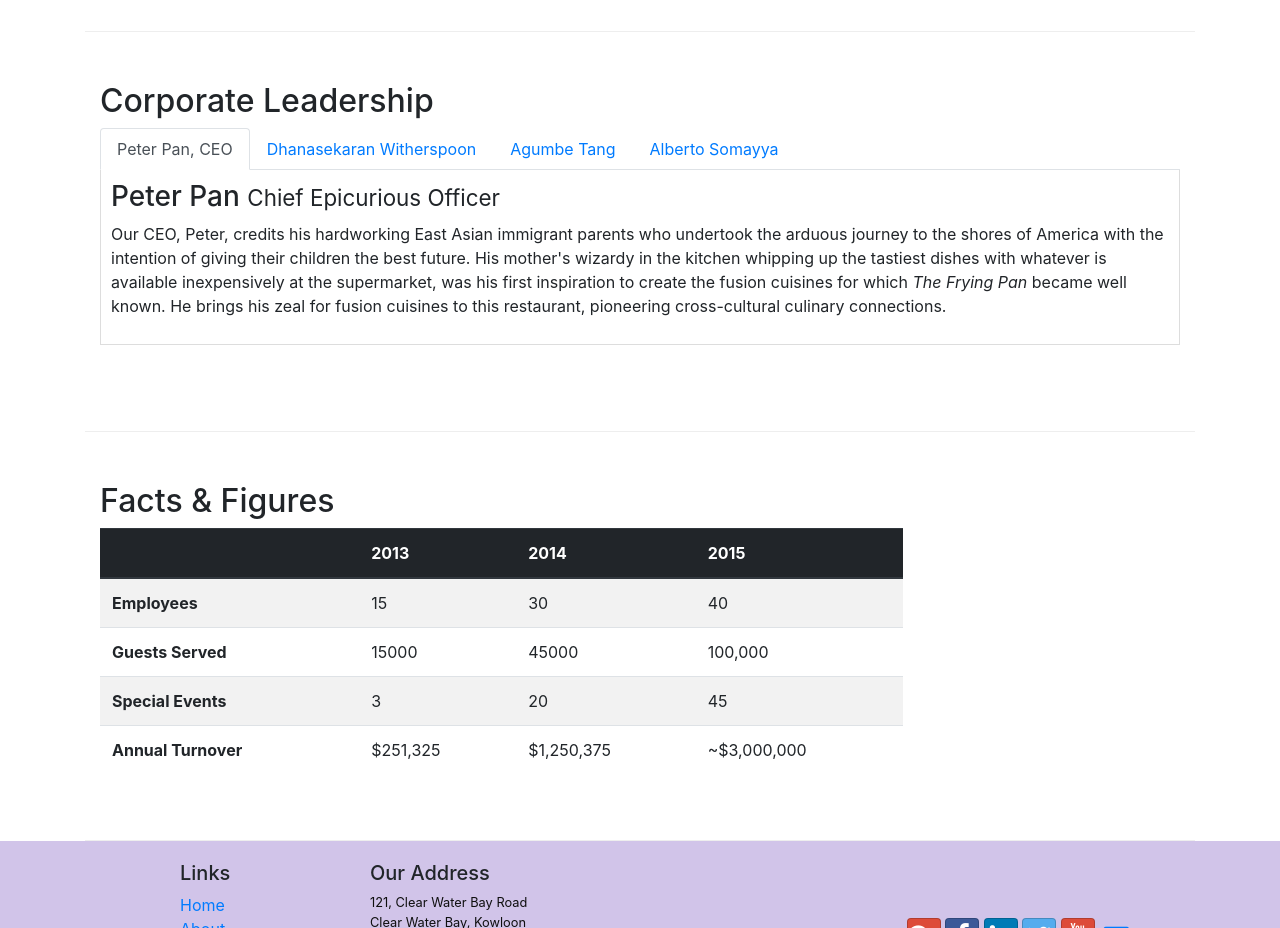
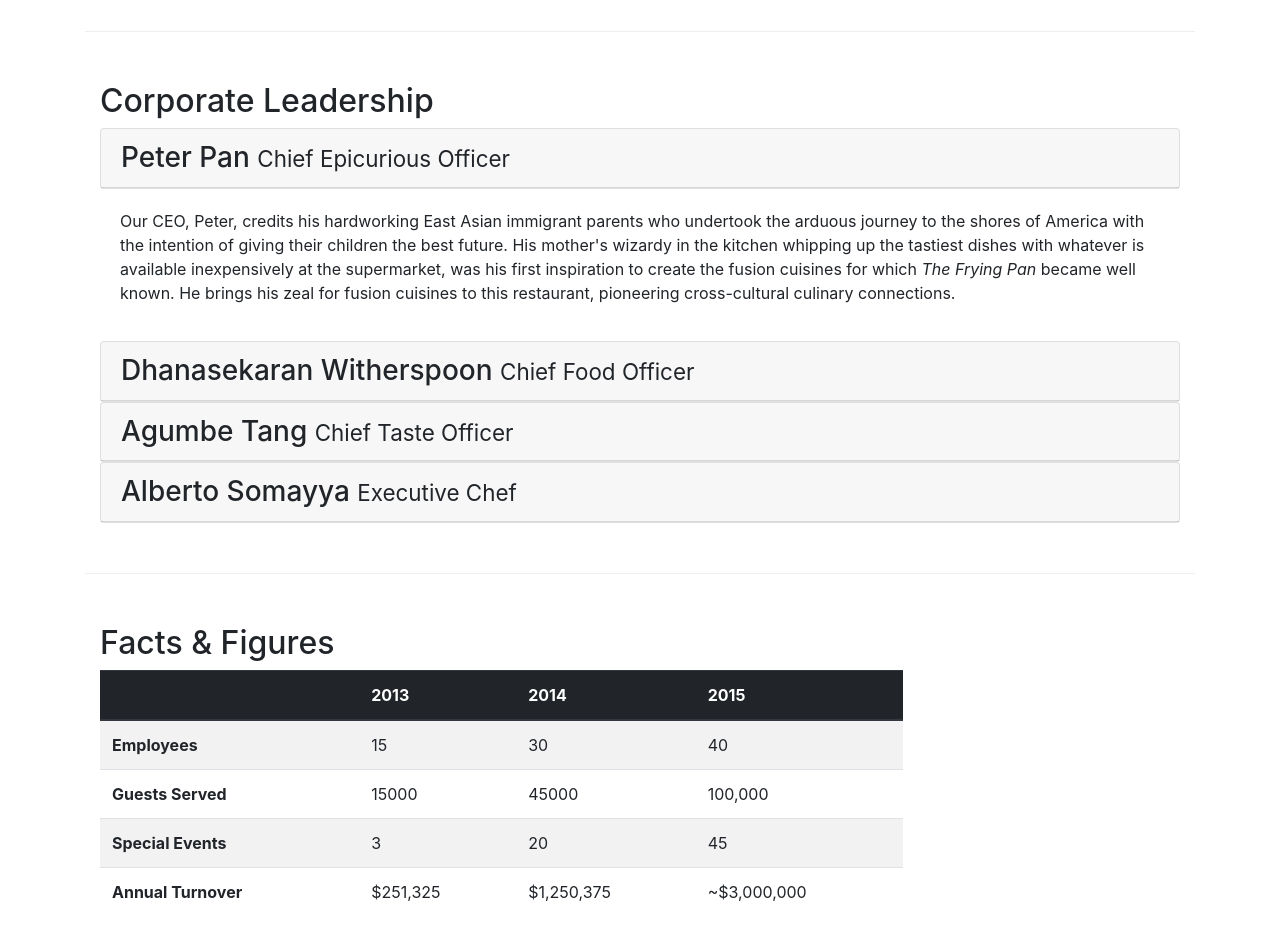
Before and after one commit to FrancoCaffiero/conFusion, a website: page aboutus.html in a window 1280 px wide. Shown: the part 940-1868 px from the top of the page. Drawn offline with nearby package versions, Linux system fonts and the light colour scheme.

Commit message:
Accordion

```diff
--- a/aboutus.html
+++ b/aboutus.html
@@ -151,88 +151,123 @@
       <div class="row row-content">
         <div class="col-12">
           <h2>Corporate Leadership</h2>
-          <ul class="nav nav-tabs">
-            <li class="nav-item">
-              <a
-                class="nav-link active"
-                href="#peter"
-                role="tab"
-                data-toggle="tab"
+
+          <div id="accordion">
+            <div class="card">
+              <div class="card-header" role="tab" id="peterhead">
+                <h3 class="mb-0">
+                  <a data-toggle="collapse" data-target="#peter">
+                    Peter Pan <small>Chief Epicurious Officer</small>
+                  </a>
+                </h3>
+              </div>
+            </div>
+            <div
+              role="tabpanel"
+              class="collapse show"
+              id="peter"
+              data-parent="accordion"
             >
-                Peter Pan, CEO
-              </a>
-            </li>
-            <li class="nav-item">
-              <a class="nav-link" href="#danny" role="tab" data-toggle="tab">
-                Dhanasekaran Witherspoon
-              </a>
-            </li>
-            <li class="nav-item">
-              <a class="nav-link" href="#agumbe" role="tab" data-toggle="tab">
-                Agumbe Tang
-              </a>
-            </li>
-            <li class="nav-item">
-              <a class="nav-link" href="#alberto" role="tab" data-toggle="tab">
-                Alberto Somayya
-              </a>
-            </li>
-          </ul>
-          <div class="tab-content">
-            <div role="tabpanel" class="tab-pane fade show active" id="peter">
-              <h3>Peter Pan <small>Chief Epicurious Officer</small></h3>
+              <div class="card-body">
                 <p class="d-none d-sm-block">
                   Our CEO, Peter, credits his hardworking East Asian immigrant
                   parents who undertook the arduous journey to the shores of
                   America with the intention of giving their children the best
                   future. His mother's wizardy in the kitchen whipping up the
-                tastiest dishes with whatever is available inexpensively at the
-                supermarket, was his first inspiration to create the fusion
-                cuisines for which
+                  tastiest dishes with whatever is available inexpensively at
+                  the supermarket, was his first inspiration to create the
+                  fusion cuisines for which
                   <em>The Frying Pan</em> became well known. He brings his zeal
                   for fusion cuisines to this restaurant, pioneering
                   cross-cultural culinary connections.
                 </p>
               </div>
-            <div role="tabpanel" class="tab-pane fade" id="danny">
-              <h3>
+            </div>
+
+            <div class="card">
+              <div class="card-header" role="tab" id="dannyhead">
+                <h3 class="mb-0">
+                  <a data-toggle="collapse" data-target="#danny">
                     Dhanasekaran Witherspoon <small>Chief Food Officer</small>
+                  </a>
                 </h3>
+              </div>
+            </div>
+            <div
+              role="tabpanel"
+              class="collapse"
+              id="danny"
+              data-parent="accordion"
+            >
+              <div class="card-body">
                 <p class="d-none d-sm-block">
                   Our CFO, Danny, as he is affectionately referred to by his
                   colleagues, comes from a long established family tradition in
-                farming and produce. His experiences growing up on a farm in the
-                Australian outback gave him great appreciation for varieties of
-                food sources. As he puts it in his own words,
+                  farming and produce. His experiences growing up on a farm in
+                  the Australian outback gave him great appreciation for
+                  varieties of food sources. As he puts it in his own words,
                   <em
                     >Everything that runs, wins, and everything that stays,
                     pays!</em
                   >
                 </p>
               </div>
-            <div role="tabpanel" class="tab-pane fade" id="agumbe">
-              <h3>Agumbe Tang <small>Chief Taste Officer</small></h3>
+            </div>
+
+            <div class="card">
+              <div class="card-header" role="tab" id="agumbehead">
+                <h3 class="mb-0">
+                  <a data-toggle="collapse" data-target="#agumbe">
+                    Agumbe Tang <small>Chief Taste Officer</small>
+                  </a>
+                </h3>
+              </div>
+            </div>
+            <div
+              role="tabpanel"
+              class="collapse"
+              id="agumbe"
+              data-parent="accordion"
+            >
+              <div class="card-body">
                 <p class="d-none d-sm-block">
                   Blessed with the most discerning gustatory sense, Agumbe, our
-                CTO, personally ensures that every dish that we serve meets his
-                exacting tastes. Our chefs dread the tongue lashing that ensues
-                if their dish does not meet his exacting standards. He lives by
-                his motto,
+                  CTO, personally ensures that every dish that we serve meets
+                  his exacting tastes. Our chefs dread the tongue lashing that
+                  ensues if their dish does not meet his exacting standards. He
+                  lives by his motto,
                   <em>You click only if you survive my lick.</em>
                 </p>
               </div>
-            <div role="tabpanel" class="tab-pane fade" id="alberto">
-              <h3>Alberto Somayya <small>Executive Chef</small></h3>
+            </div>
+
+            <div class="card">
+              <div class="card-header" role="tab" id="albertohead">
+                <h3 class="mb-0">
+                  <a data-toggle="collapse" data-target="#alberto">
+                    Alberto Somayya <small>Executive Chef</small>
+                  </a>
+                </h3>
+              </div>
+            </div>
+            <div
+              role="tabpanel"
+              class="collapse"
+              id="alberto"
+              data-parent="accordion"
+            >
+              <div class="card-body">
                 <p class="d-none d-sm-block">
                   Award winning three-star Michelin chef with wide International
                   experience having worked closely with whos-who in the culinary
                   world, he specializes in creating mouthwatering Indo-Italian
                   fusion experiences. He says,
                   <em
-                  >Put together the cuisines from the two craziest cultures, and
-                  you get a winning hit! Amma Mia!</em
+                    >Put together the cuisines from the two craziest cultures,
+                    and you get a winning hit! Amma Mia!</em
                   >
                 </p>
+              </div>
             </div>
           </div>
         </div>
```
Lines whose indentation alone changed are shown as unchanged.
